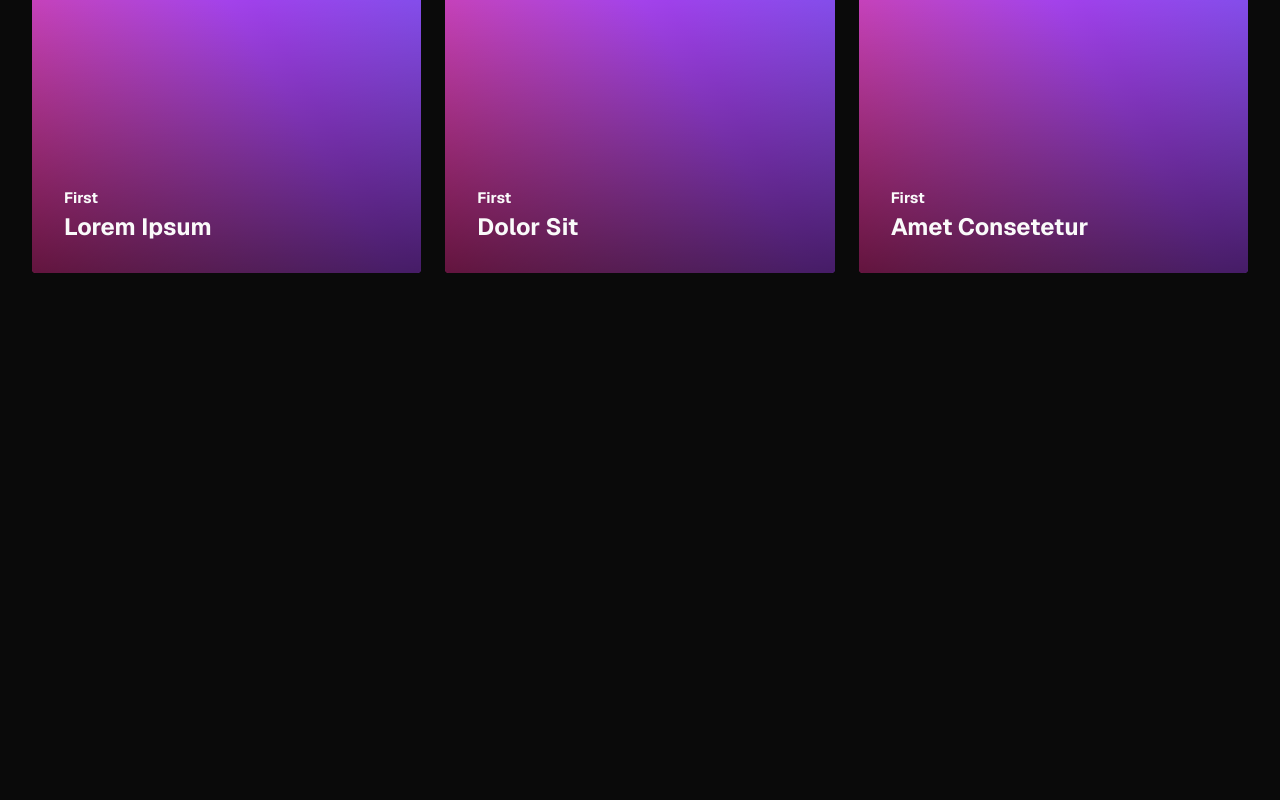
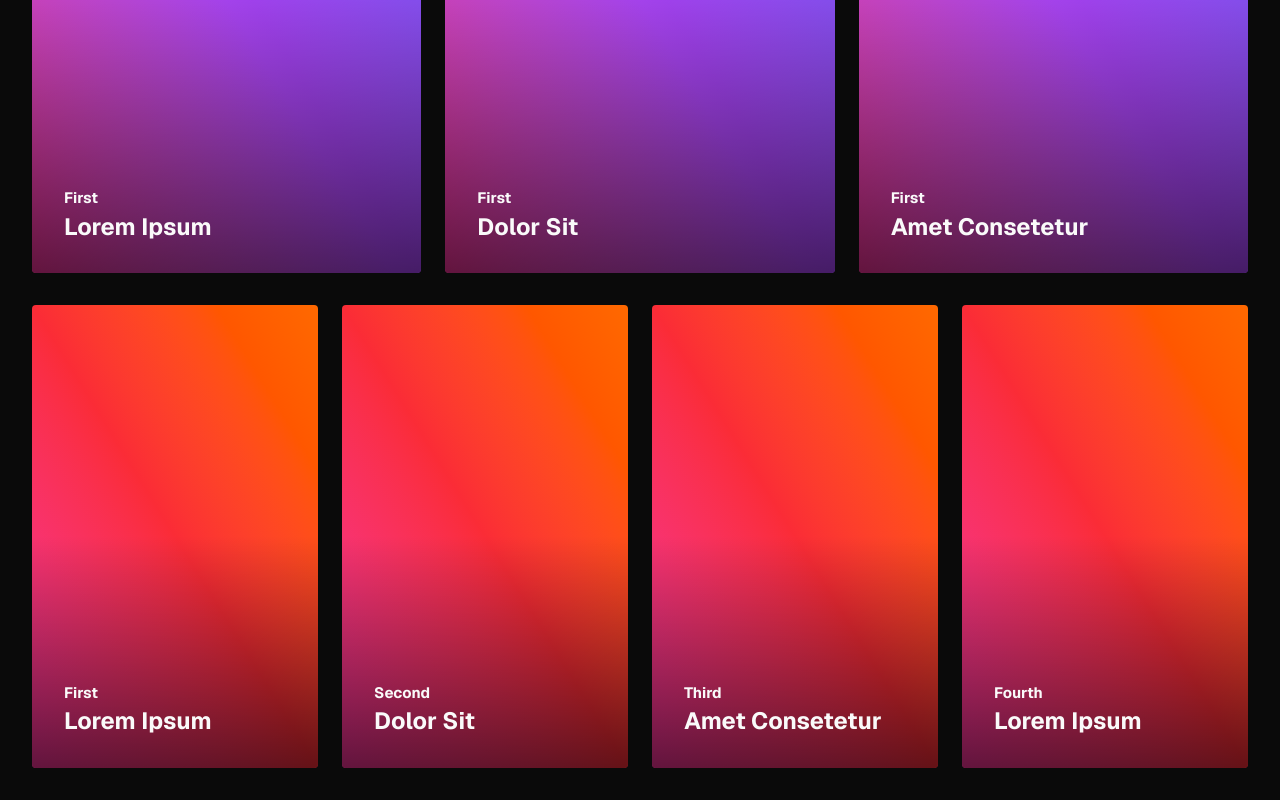
Before and after one commit to RaphaelHoepsWhy/ui-experiments, a Next.js app: page /grid in a window 1280 px wide. Shown: the part 467-1267 px from the top of the page. Before the commit the page ends 800 px from the top, so only its background shows below. Built offline with nearby package versions, Linux system fonts and the light colour scheme.

Commit message:
feat: grid

```diff
--- a/app/grid/components/Box.tsx
+++ b/app/grid/components/Box.tsx
@@ -1,20 +1,38 @@
 import { cn } from "@/lib/utils"
+import { cva, type VariantProps } from "class-variance-authority"
 import React, { ReactNode } from "react"
+
+const boxVariants = cva(
+  [
+    "relative flex items-end rounded p-8",
+    "aspect-high after:absolute after:inset-x-0 after:bottom-0 after:h-1/2 after:rounded-b after:bg-gradient-to-t after:from-black/60 after:to-transparent",
+  ],
+  {
+    variants: {
+      gradient: {
+        purple: "bg-gradient-to-bl from-indigo-500 via-purple-500 to-pink-500",
+        sunset: "bg-gradient-to-bl from-orange-500 via-red-500 to-pink-500",
+        ocean: "bg-gradient-to-bl from-blue-500 via-cyan-500 to-teal-500",
+        nature:
+          "bg-gradient-to-bl from-green-500 via-emerald-500 to-yellow-500",
+        twilight:
+          "bg-gradient-to-bl from-purple-500 via-blue-500 to-indigo-500",
+      },
+    },
+    defaultVariants: {
+      gradient: "purple",
+    },
+  },
+)
 
 type Props = {
   className?: string
   children?: ReactNode
-}
+} & VariantProps<typeof boxVariants>
 
-export default function Box({ children, className }: Props) {
+export default function Box({ children, className, gradient }: Props) {
   return (
-    <div
-      className={cn(
-        "relative flex items-end rounded bg-gradient-to-bl from-indigo-500 via-purple-500 to-pink-500 p-8",
-        "aspect-high after:absolute after:inset-x-0 after:bottom-0 after:h-1/2 after:rounded-b after:bg-gradient-to-t after:from-black/60 after:to-transparent",
-        className,
-      )}
-    >
+    <div className={cn(boxVariants({ gradient }), className)}>
       <div className="relative z-10">{children}</div>
     </div>
   )
--- a/app/grid/components/RowOrSlider/RowOrSlider.tsx
+++ b/app/grid/components/RowOrSlider/RowOrSlider.tsx
@@ -7,9 +7,14 @@ import { Swiper, SwiperSlide } from "swiper/react"
 type Props = {
   className?: string
   items: ReactNode[]
+  itemSliderWidth?: string
 }
 
-export default function RowOrSlider({ items, className }: Props) {
+export default function RowOrSlider({
+  items,
+  className,
+  itemSliderWidth = "320px",
+}: Props) {
   return (
     <>
       <div
@@ -33,7 +38,7 @@ export default function RowOrSlider({ items, className }: Props) {
           slidesOffsetAfter={16}
         >
           {items.map((item, index) => (
-            <SwiperSlide key={index} style={{ width: "380px" }}>
+            <SwiperSlide key={index} style={{ width: itemSliderWidth }}>
               {item}
             </SwiperSlide>
           ))}
--- a/app/grid/page.tsx
+++ b/app/grid/page.tsx
@@ -25,6 +25,29 @@ export default function Home() {
           </Box>,
         ]}
       />
+
+      <RowOrSlider
+        className="pb-4 lg:pb-8"
+        itemSliderWidth="210px"
+        items={[
+          <Box className="text-lg" key={1} gradient={"sunset"}>
+            <div className="pb-1 text-sm">First</div>
+            <div className="text-lg">Lorem Ipsum</div>
+          </Box>,
+          <Box className="text-lg" key={2} gradient={"sunset"}>
+            <div className="pb-1 text-sm">Second</div>
+            <div className="text-lg">Dolor Sit</div>
+          </Box>,
+          <Box className="text-lg" key={3} gradient={"sunset"}>
+            <div className="pb-1 text-sm">Third</div>
+            <div className="text-lg">Amet Consetetur</div>
+          </Box>,
+          <Box className="text-lg" key={4} gradient={"sunset"}>
+            <div className="pb-1 text-sm">Fourth</div>
+            <div className="text-lg">Lorem Ipsum</div>
+          </Box>,
+        ]}
+      />
     </>
   )
 }
```
